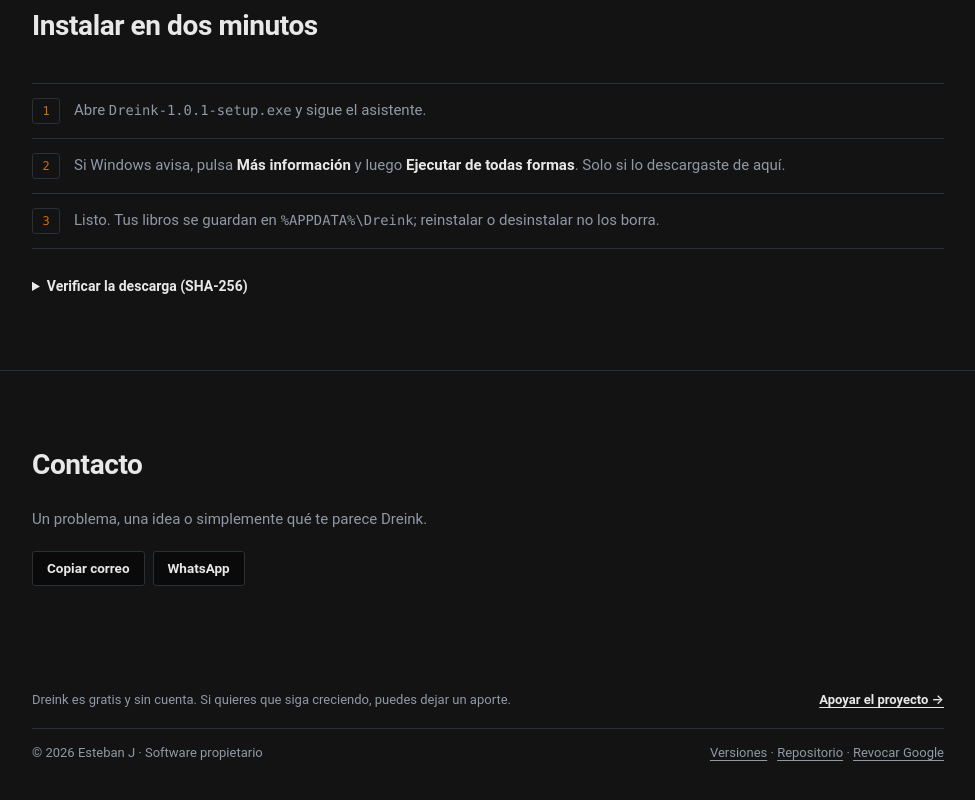
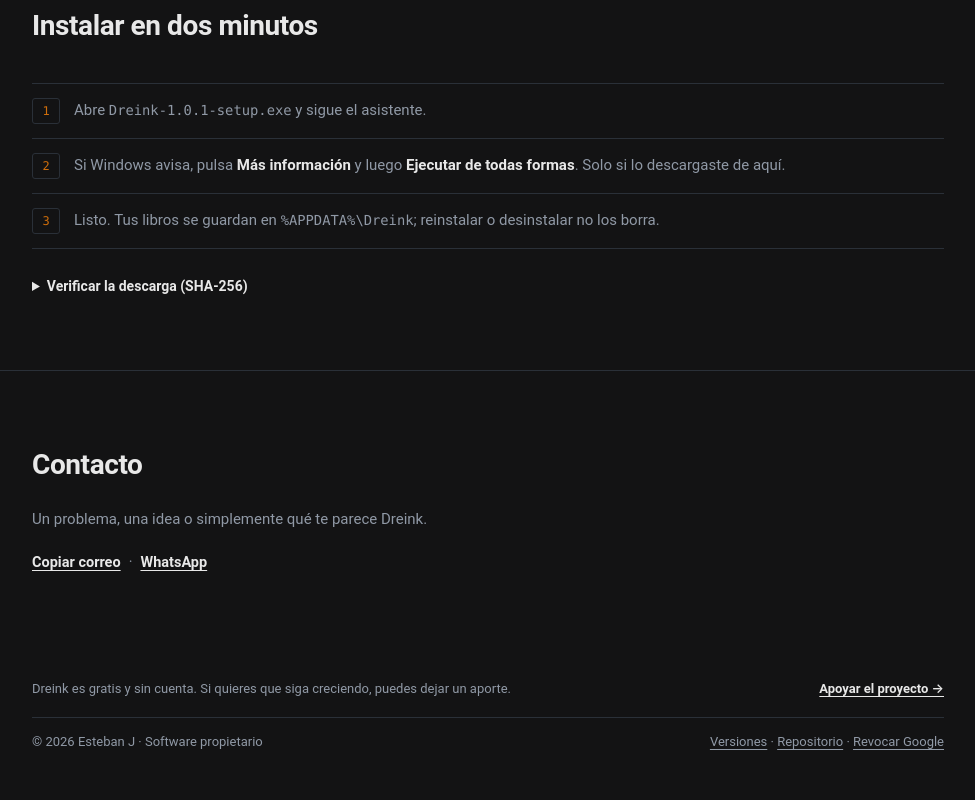
Before and after one commit to dreinkapp/dreinkapp.github.io, a plain HTML site: page index.html in a window 1280 px wide. Shown: the part 1948-2748 px from the top of the page, without its empty margins (152-1127 px from the left). Drawn offline with Linux system fonts and the light colour scheme.

Commit message:
Estilo de contacto como el bloque de apoyo del pie

```diff
--- a/index.html
+++ b/index.html
@@ -596,38 +596,38 @@
         color: var(--text-2);
       }
 
-      .contact-actions {
+      .contact-links {
         display: flex;
         flex-wrap: wrap;
+        align-items: baseline;
         gap: 8px;
-        margin-top: 20px;
+        margin: 20px 0 0;
+        font-size: 14.5px;
       }
 
-      .contact-actions .btn {
-        font-size: 13.5px;
+      .contact-links a {
+        color: var(--text);
         font-weight: 600;
-        padding: 8px 14px;
-        background: var(--surface);
-        color: var(--text);
-        border: 1px solid var(--border);
-        border-radius: var(--r);
+        text-decoration: underline;
+        text-underline-offset: 3px;
         cursor: pointer;
-        font-family: inherit;
       }
 
-      .contact-actions .btn:hover {
-        border-color: var(--text-2);
-        background: var(--surface);
-        transform: none;
+      .contact-links a:hover {
+        color: var(--dreink);
       }
 
-      .contact-actions .btn[hidden] {
-        display: none;
+      .contact-links a[data-done='1'] {
+        color: var(--accent);
+        text-decoration: none;
       }
 
-      .contact-actions .btn[data-done='1'] {
-        border-color: var(--accent);
-        color: var(--accent);
+      .contact-links .sep {
+        color: var(--text-2);
+      }
+
+      .contact-links [hidden] {
+        display: none;
       }
 
       .contact-status {
@@ -858,21 +858,13 @@
           <h2>Contacto</h2>
           <p class="contact-note">Un problema, una idea o simplemente qué te parece Dreink.</p>
 
-          <div class="contact-actions">
-            <button class="btn" type="button" id="copy-email" data-done="0">
-              Copiar correo
-            </button>
-            <a
-              class="btn"
-              id="whatsapp"
-              href="#"
-              target="_blank"
-              rel="noopener noreferrer"
-              hidden
+          <p class="contact-links">
+            <a href="#" id="copy-email" data-done="0">Copiar correo</a>
+            <span class="sep" id="contact-sep">·</span>
+            <a id="whatsapp" href="https://wa.me/584120883117" target="_blank" rel="noopener noreferrer"
+              >WhatsApp</a
             >
-              WhatsApp
-            </a>
-          </div>
+          </p>
 
           <p class="contact-status" id="contact-status" role="status" aria-live="polite"></p>
         </div>
@@ -1016,6 +1008,9 @@
         const numero = SITE.whatsapp.replace(/[^\d]/g, '');
         wa.href = `https://wa.me/${numero}`;
         wa.hidden = false;
+      } else {
+        document.getElementById('whatsapp').hidden = true;
+        document.getElementById('contact-sep').hidden = true;
       }
     </script>
   </body>
```
